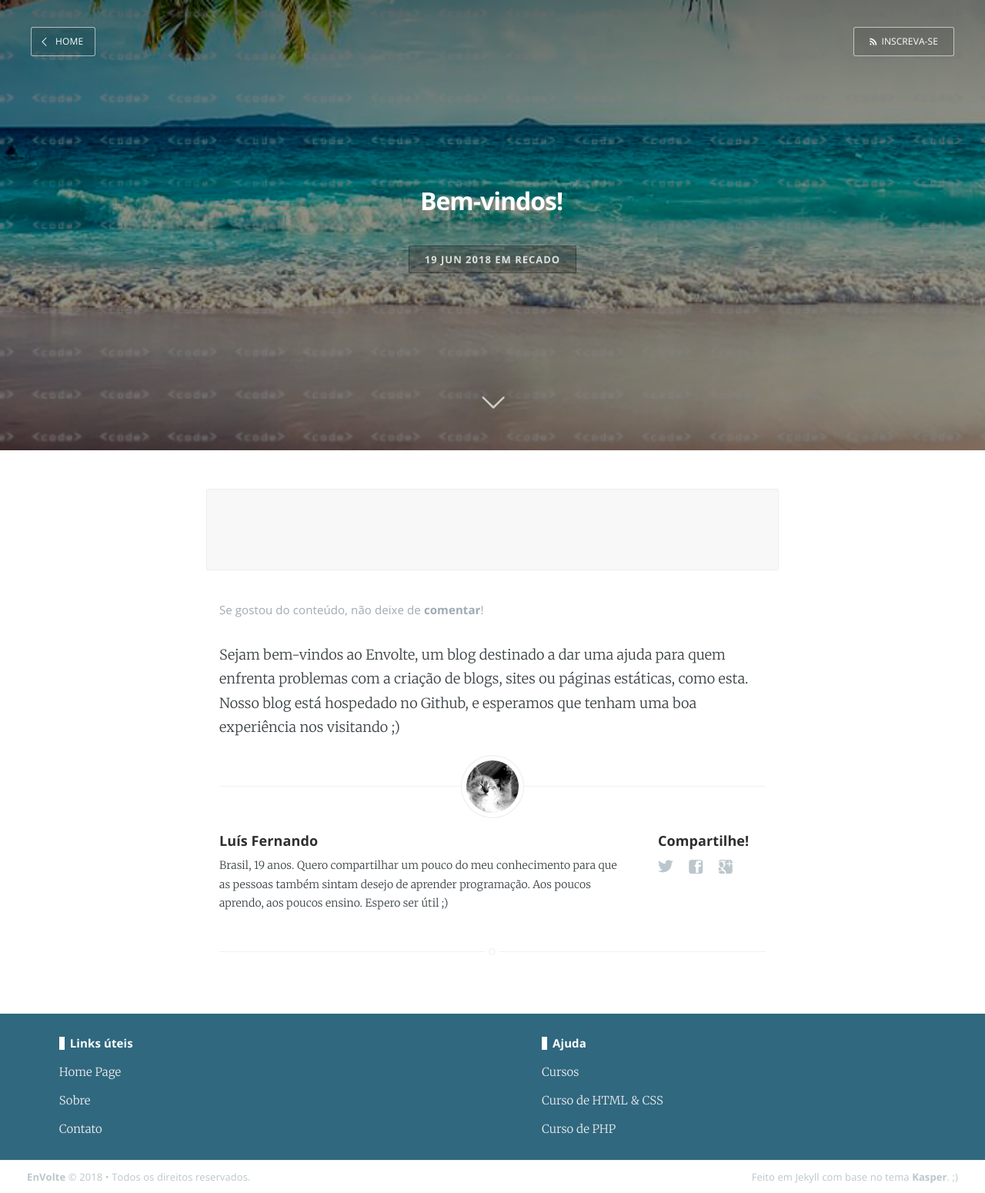
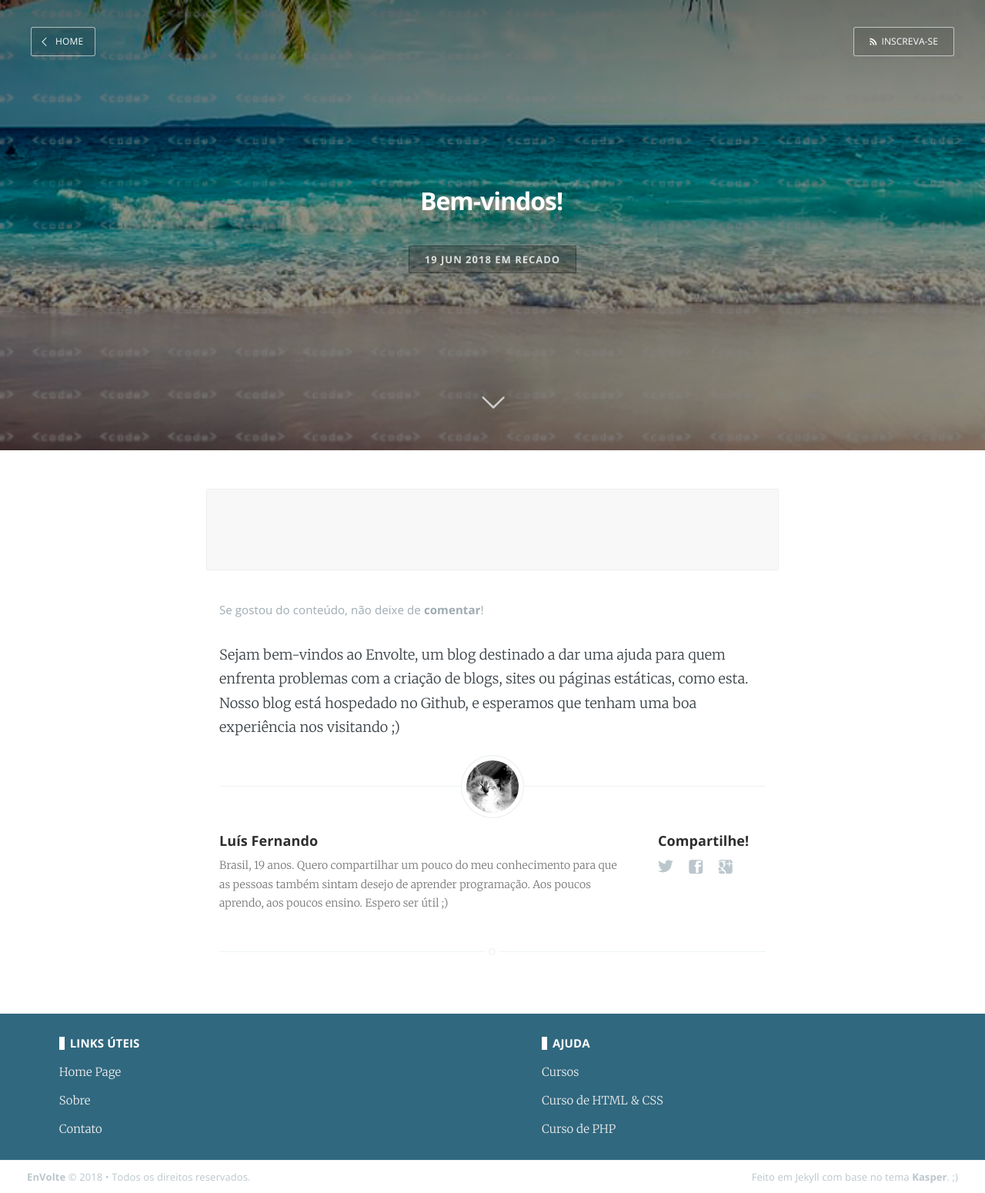
Before and after one commit to EnVolte/envolte.github.io, a Jekyll site: the page built from _posts/2018-06-19-bem-vindos.markdown, in a window 1280 px wide. Shown: the whole page at 77% size. Built offline with Jekyll 4.4.1, drawn with Linux system fonts in a browser that asks for light colours; comment, search, counter and statistics services are not loaded.

Commit message:
Update screen.css

```diff
--- a/assets/css/screen.css
+++ b/assets/css/screen.css
@@ -901,7 +901,7 @@ body:not(.post-template) .post-title {
 }
 
 /* The author credit area after the post */
-.post-footer {
+.post-footer { color: #777;
     position: relative;
     margin: 6rem 0 0 0;
     padding: 6rem 0 0 0;
@@ -1801,7 +1801,7 @@ div#titulo {max-width: 76%; margin-left: auto; margin-right: auto; border: 1px s
 
 footer#baixo {width: 100%; background: #30687f; height: 190px; margin-top: 8rem; position: relative;}
 footer#baixo ul {line-height: 1.2em; padding: 30px 0px 5px;}
-footer#baixo ul h3 {padding-left: 7px; border-left: 7px solid #fff; color: #fff; font-family: Open Sans; font-style: normal; font-weight: bold; margin-bottom: 10px; font-size: 15px;}
+footer#baixo ul h3 {padding-left: 7px; border-left: 7px solid #fff; color: #fff; font-family: Open Sans; text-transform: uppercase; font-style: normal; font-weight: bold; margin-bottom: 10px; font-size: 15px;}
 footer#baixo ul li {float: left; width: 100%; list-style: none;}
 footer#baixo ul li a {color: #eee; font-family: "Merriweather", serif; text-decoration: none; font-size: 15px; font-weight: normal;}
 footer#baixo .alignleft {width: 45%; float: left; margin-left: 6%;}
```
